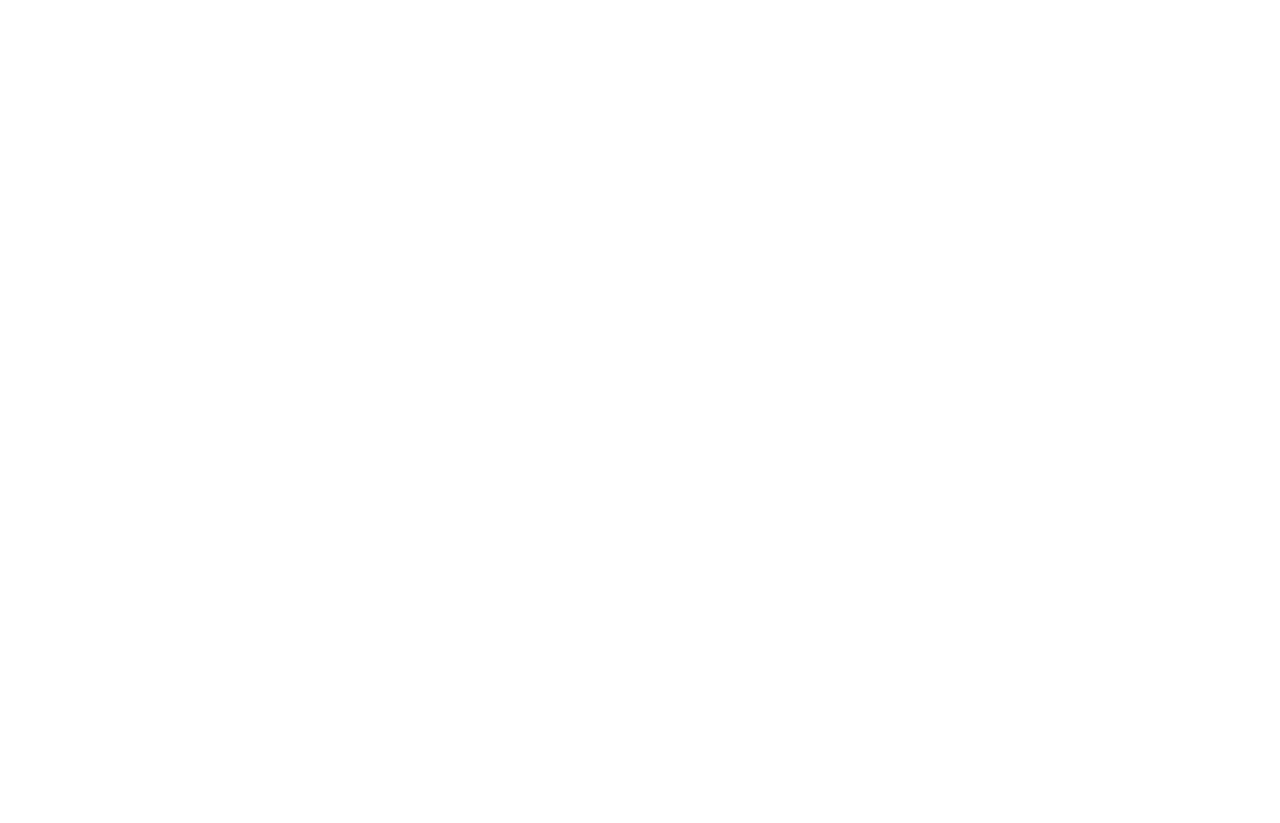
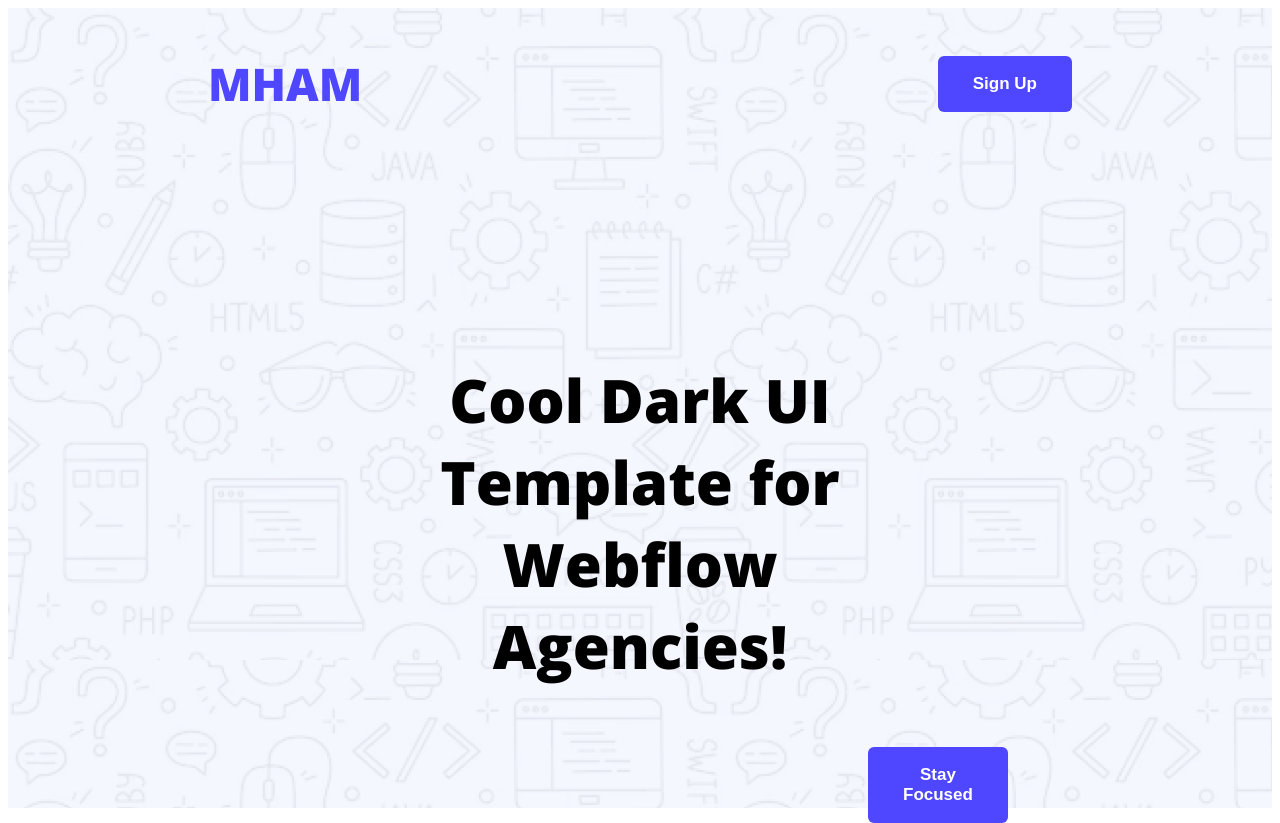
Before and after one commit to hasan700666/Assignment-1, a plain HTML site: page code/index.html in a window 1280 px wide. Before the commit the page ends 800 px from the top, so only its background shows below. Drawn offline with nearby package versions, Linux system fonts and the light colour scheme.

Commit message:
banner section

```diff
--- a/code/index.html
+++ b/code/index.html
@@ -5,10 +5,34 @@
     <meta charset="UTF-8">
     <meta name="viewport" content="width=device-width, initial-scale=1.0">
     <title>Document</title>
+    <link rel="preconnect" href="https://fonts.googleapis.com">
+    <link rel="preconnect" href="https://fonts.gstatic.com" crossorigin>
+    <link href="https://fonts.googleapis.com/css2?family=Open+Sans:ital,wght@0,300..800;1,300..800&display=swap"
+        rel="stylesheet">
+    <link rel="stylesheet" href="style.css">
 </head>
 
-<body>
+<body class="open-sans-normal">
+    <header class="header">
+        <nav class="navbar_section">
+            <h3 class="logo">MHAM</h3>
+            <ul>
+                <li>
+                    <button class="btn-1 btn">Sign Up</button>
+                </li>
+            </ul>
+        </nav>
+        <div class="banner_section">
+            <p class="banner_text">Cool Dark UI Template for Webflow Agencies!</p>
+            <button class="btn-2 btn">
+                Stay Focused
+            </button>
+        </div>
+    </header>
+    <main>
 
+    </main>
+    <footer></footer>
 </body>
 
 </html>
--- a/code/style.css
+++ b/code/style.css
@@ -0,0 +1,62 @@
+.header{
+    background-image: url('../Assets/Hero-bg.png');
+    width: auto;
+    height: 100vh;
+}
+.open-sans-normal {
+  font-family: "Open Sans", sans-serif;
+  font-optical-sizing: auto;
+  font-style: normal;
+  font-variation-settings:
+    "wdth" 100;
+}
+
+
+/* nav style */
+
+.navbar_section{
+    display: flex;
+    justify-content: space-between;
+    align-items: center;
+}
+
+.logo{
+    font-size: 45px;
+    font-weight: 800;
+    color: #4E47FF;
+    margin-left: 200px;
+}
+
+nav ul li{
+    list-style: none;
+}
+
+.btn-1{
+    margin-right: 200px;
+    padding: 18px 35px;
+    font-size: 17px;
+}
+
+.btn-2{
+    margin-left: 460px;
+    padding: 18px 35px;
+    font-size: 17px;
+}
+
+.btn{
+    background-color: #4E47FF;
+    color: white;
+    font-weight: bold;
+    border-radius: 6px;
+    border: none;
+}
+
+.banner_section{
+    margin: 200px 400px;
+}
+
+.banner_text{
+    font-size: 60px;
+    font-weight: 1000;
+    text-align: center;
+}
```
